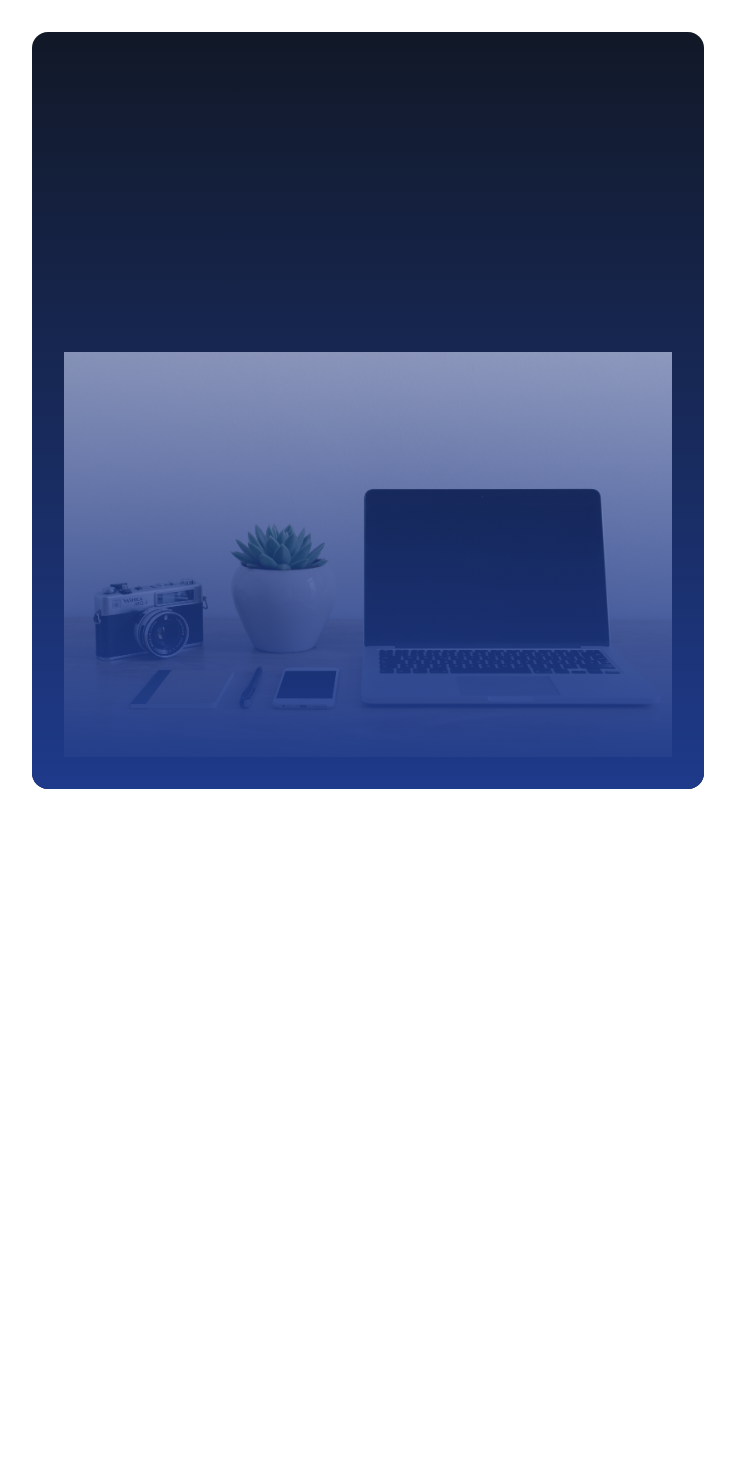
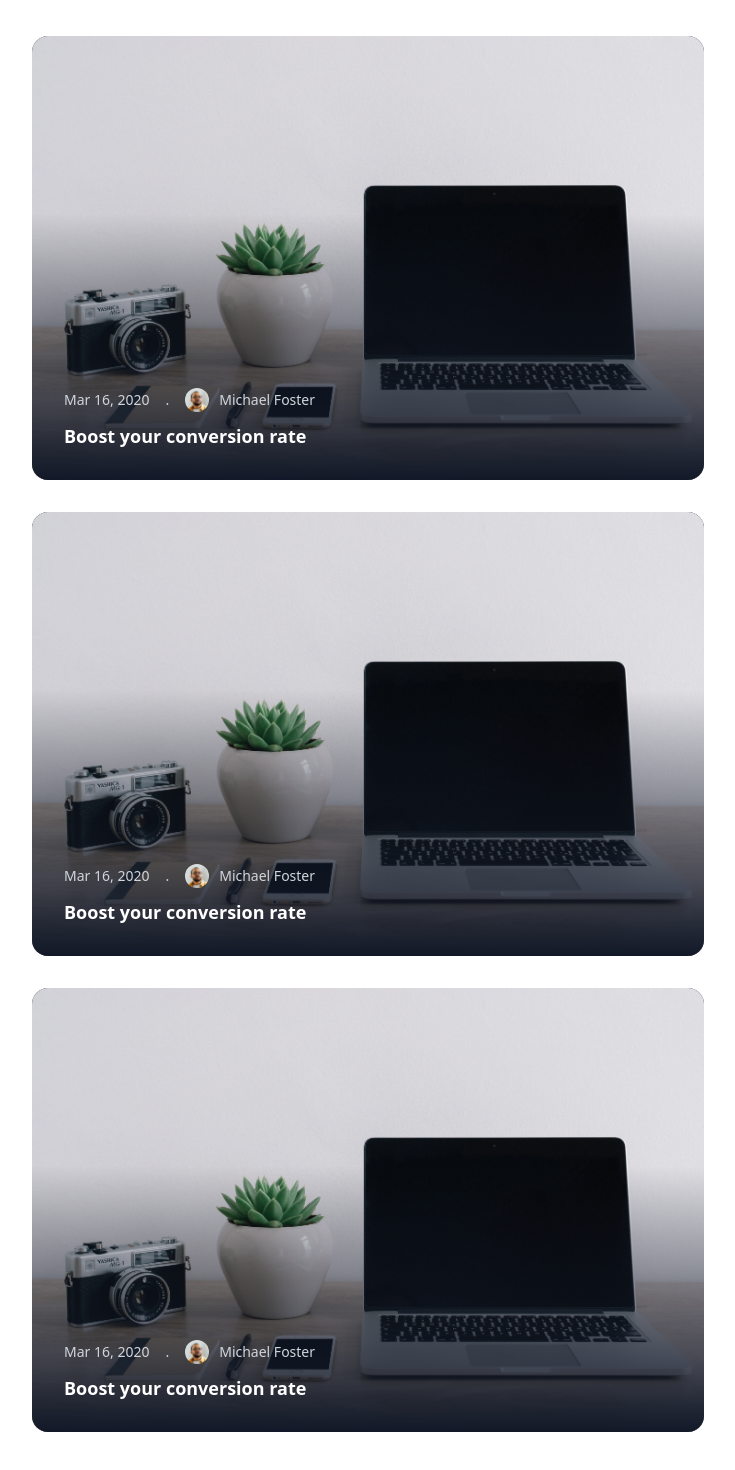
Before and after one commit to informaticadiaz/tailwindcss-components, a React (Vite) app in the folder tailwindcss-components/: page / in a window 1280 px wide. Shown: the part 200-1670 px from the top of the page, without its empty margins (272-1007 px from the left). Before the commit the page ends 1117 px from the top, so only its background shows below. Built offline with nearby package versions, Linux system fonts and the light colour scheme.

Commit message:
termino el componente

```diff
--- a/tailwindcss-components/src/components/Blog/ThreecolumnmBGImg.tsx
+++ b/tailwindcss-components/src/components/Blog/ThreecolumnmBGImg.tsx
@@ -1,21 +1,91 @@
+// https://tailwindui.com/components/marketing/sections/blog-sections#component-7c4bcd0e50e14e855d55d20b6cd445d1
 export default function ThreecolumnmBGImg() {
   return (
-    <div className="py-24 bg-white sm:py-32">
-          <div className="mx-auto max-w-7xl px-6 lg:px-8">
-              <div className="mx-auto max-w-2xl text-center lg:mx-0">
-                  <h2 className="text-3xl font-bold tracking-tight text-gray-900 sm:text-4xl absolute inset-0">
+    <div className="py-24 bg-white">
+      <div className="mx-auto max-w-7xl px-6">
+        <div className="mx-auto max-w-2xl text-center">
+          <h2 className="text-3xl font-bold tracking-tight text-gray-900">
             From the blog
           </h2>
           <p className="mt-2 text-lg leading-8 text-gray-600">
-                  Learn how to grow your business with expert advice
+          Learn how to grow your business with our expert advice.
           </p>
         </div>
         <div className="mx-auto mt-16 grid max-w-2xl auto-rows-fr grid-cols-1 gap-8">
-                  <article className="pt-80 pb-8 px-8 bg-gray-900 rounded-2xl overflow-hidden justify-end flex-col flex isolate relative ">
-                      <img src="./work.webp" alt="" className="w-full h-full object-cover -z-10 " />
-                      <div className="bg-gradient-to-t from-blue-900 to-transparent-z-10 inset-0 absolute">
+          <article className="pt-80 pb-8 px-8 bg-gray-900 rounded-2xl overflow-hidden justify-end flex-col flex isolate relative">
+            <img src="./work.webp" alt="" className="w-full h-full object-cover -z-10 inset-0 absolute max-w-full" />
+            <div className="bg-gradient-to-t from-gray-900  to-transparent from-0% to-60% -z-10 inset-0 absolute"></div>
+            <div className=""></div>
+            <div className="text-gray-300 text-sm leading-6 overflow-hidden flex-wrap gap-y-1 items-center flex mt-8">
+              <time dateTime="2020-03-16" className="mr-4">
+                Mar 16, 2020
+              </time>
+              <div className="gap-x-4 items-center flex mr-4">
+                {/* svg */}
+                .
+              </div>
+                <div className="flex gap-x-2.5">
+                  <img src="./user.webp" alt="" className="w-6 h-6 rounded-full max-w-full flex-none" />
+                  Michael Foster
+                </div>
 
             </div>
+            <h3 className="text-white text-lg leading-6 font-semibold mt-3">
+              <a href="">
+                <span className="absolute inset-0" />
+                Boost your conversion rate
+              </a>
+            </h3>
+          </article>
+          <article className="pt-80 pb-8 px-8 bg-gray-900 rounded-2xl overflow-hidden justify-end flex-col flex isolate relative">
+            <img src="./work.webp" alt="" className="w-full h-full object-cover -z-10 inset-0 absolute max-w-full" />
+            <div className="bg-gradient-to-t from-gray-900  to-transparent from-0% to-60% -z-10 inset-0 absolute"></div>
+            <div className=""></div>
+            <div className="text-gray-300 text-sm leading-6 overflow-hidden flex-wrap gap-y-1 items-center flex mt-8">
+              <time dateTime="2020-03-16" className="mr-4">
+                Mar 16, 2020
+              </time>
+              <div className="gap-x-4 items-center flex mr-4">
+                {/* svg */}
+                .
+              </div>
+                <div className="flex gap-x-2.5">
+                  <img src="./user.webp" alt="" className="w-6 h-6 rounded-full max-w-full flex-none" />
+                  Michael Foster
+                </div>
+
+            </div>
+            <h3 className="text-white text-lg leading-6 font-semibold mt-3">
+              <a href="">
+                <span className="absolute inset-0" />
+                Boost your conversion rate
+              </a>
+            </h3>
+          </article>
+          <article className="pt-80 pb-8 px-8 bg-gray-900 rounded-2xl overflow-hidden justify-end flex-col flex isolate relative">
+            <img src="./work.webp" alt="" className="w-full h-full object-cover -z-10 inset-0 absolute max-w-full" />
+            <div className="bg-gradient-to-t from-gray-900  to-transparent from-0% to-60% -z-10 inset-0 absolute"></div>
+            <div className=""></div>
+            <div className="text-gray-300 text-sm leading-6 overflow-hidden flex-wrap gap-y-1 items-center flex mt-8">
+              <time dateTime="2020-03-16" className="mr-4">
+                Mar 16, 2020
+              </time>
+              <div className="gap-x-4 items-center flex mr-4">
+                {/* svg */}
+                .
+              </div>
+                <div className="flex gap-x-2.5">
+                  <img src="./user.webp" alt="" className="w-6 h-6 rounded-full max-w-full flex-none" />
+                  Michael Foster
+                </div>
+
+            </div>
+            <h3 className="text-white text-lg leading-6 font-semibold mt-3">
+              <a href="">
+                <span className="absolute inset-0" />
+                Boost your conversion rate
+              </a>
+            </h3>
           </article>
         </div>
       </div>
```
Lines whose indentation alone changed are shown as unchanged.
